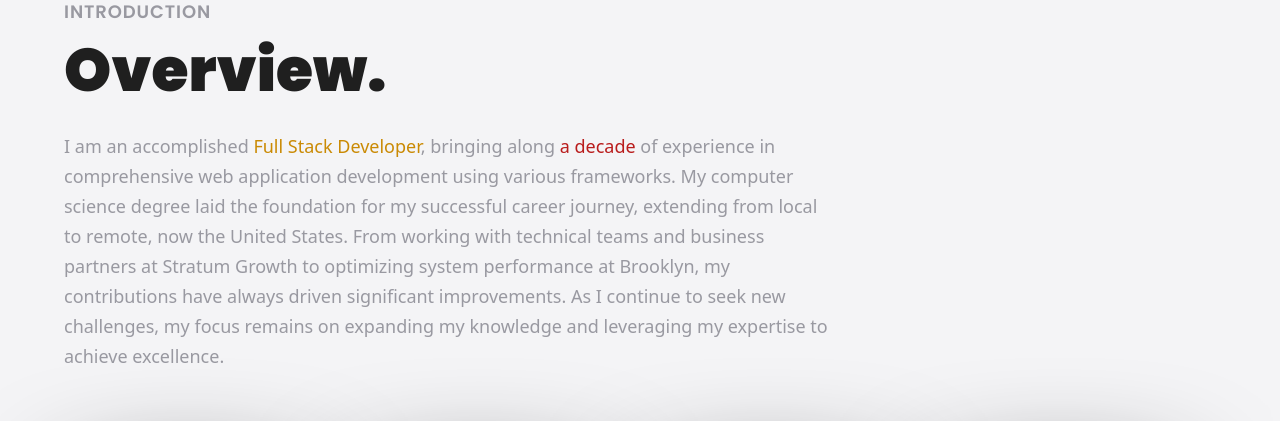
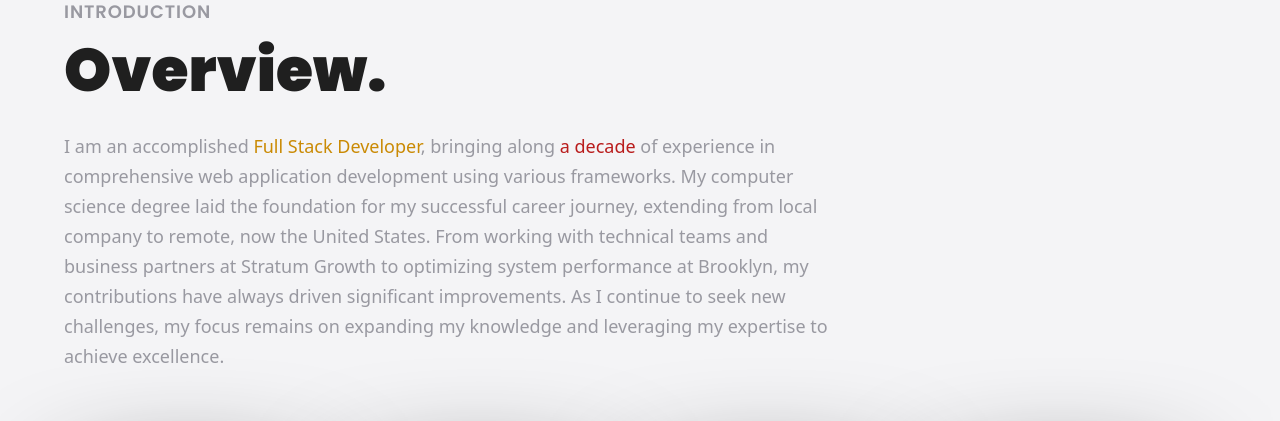
Before and after one commit to DragonKnight0522/portfolio, a React (Vite) app: page / in a window 1280 px wide. Shown: the part 920-1341 px from the top of the page. Built offline with nearby package versions, Linux system fonts and the light colour scheme.

Commit message:
Update About.jsx

```diff
--- a/src/components/About.jsx
+++ b/src/components/About.jsx
@@ -35,7 +35,7 @@ const About = () => {
         className="mt-4 text-taupe text-[18px] max-w-3xl leading-[30px]">
         I am an accomplished <span className='text-yellow-600'>Full Stack Developer</span>, bringing along <span className='text-red-700'> a decade</span> of experience in comprehensive web application development using various frameworks.
 
-        My computer science degree laid the foundation for my successful career journey, extending from local to remote, now the United States.
+        My computer science degree laid the foundation for my successful career journey, extending from local company to remote, now the United States.
 
         From working with technical teams and business partners at Stratum Growth to optimizing system performance at Brooklyn, my contributions have always driven significant improvements.
 
```
